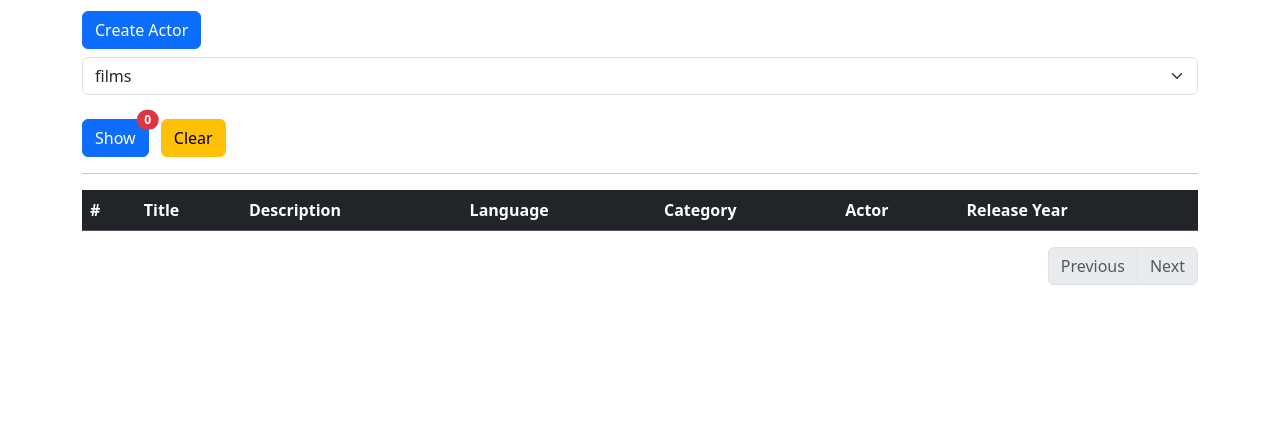
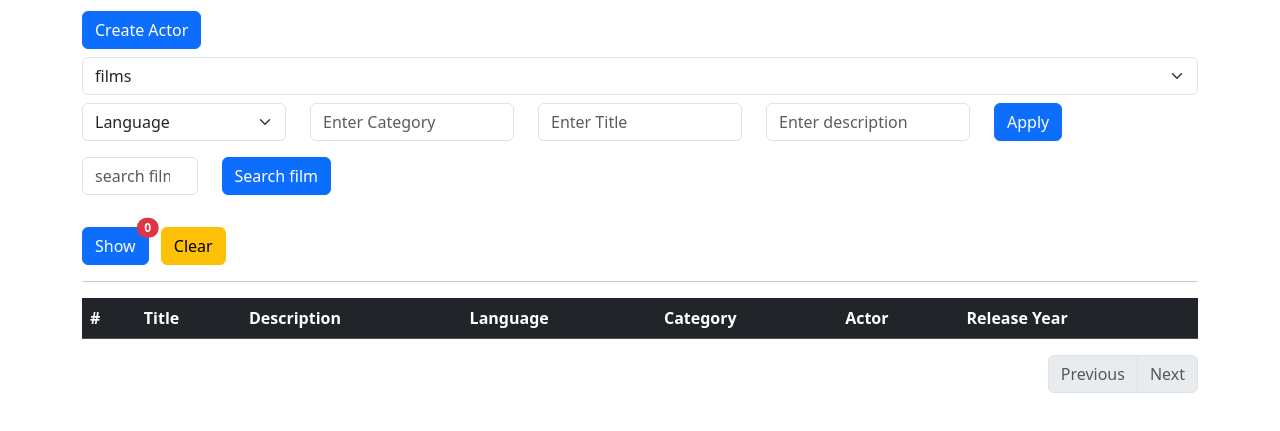
Before and after one commit to jgrospe92/js-client, a website: page index.html in a window 1280 px wide. Shown: the part 53-484 px from the top of the page. Drawn offline with nearby package versions, Linux system fonts and the light colour scheme.

Commit message:
add filters for films

```diff
--- a/index.html
+++ b/index.html
@@ -31,6 +31,46 @@
                 <option value="categories">categories</option>
                 <option value="actors">actors</option>
             </select>
+            <!-- filter 1 -->
+            <div class="row ">
+                <div class="col">
+                    <select id="select_sortByID" class="form-select my-2" aria-label="Default select example">
+                        <option selected>Language</option>
+                        <option value="English">English</option>
+                        <option value="Italian">Italian</option>
+                        <option value="Japanese">Japanese</option>
+                        <option value="Mandarin">Mandarin</option>
+                        <option value="French">French</option>
+                        <option value="German">German</option>
+                    </select>
+                </div>
+                <div class="col">
+                    <input type="text" id="categoryID" name="category" class="form-control my-2"
+                        placeholder="Enter Category" aria-label="Category">
+                </div>
+                <div class="col">
+                    <input type="text" id="titleID" name="title" class="form-control my-2" placeholder="Enter Title"
+                        aria-label="title">
+                </div>
+                <div class="col">
+                    <input type="text" id="descriptionID" name="description" class="form-control my-2"
+                        placeholder="Enter description" aria-label="description">
+                </div>
+                <div class="col">
+                    <button type="button" id="applyBtnID" class="btn btn-primary my-2">Apply</button>
+                </div>
+            </div>
+            <!-- end filter 1 -->
+            <!-- search -->
+            <div class="row w-25">
+                <div class="col">
+                    <input type="number" class="form-control my-2" placeholder="search film id " aria-label="Film id">
+                </div>
+                <div class="col">
+                    <button type="button" id="searchBtnID" class="btn btn-primary my-2">Search film</button>
+                </div>
+            </div>
+            <!-- end search -->
             <br>
             <button id="shows_btn_id" type="button" class="btn btn-primary position-relative">
                 Show
```
